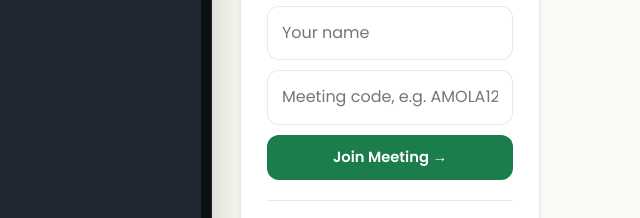
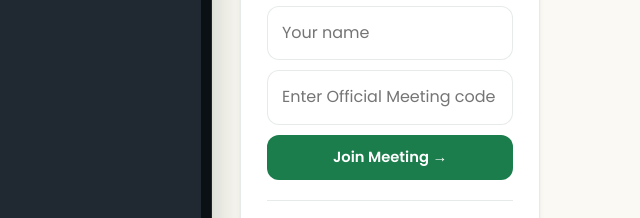
Before and after one commit to RohitAmoli/yssamola, a website: page news.html in a window 1280 px wide. Shown: the part 687-905 px from the top of the page, 640-1280 px from the left. Drawn offline with Linux system fonts and the light colour scheme.

Commit message:
Update news.html

```diff
--- a/news.html
+++ b/news.html
@@ -781,7 +781,7 @@
                 <input id="memberName" class="meeting-input" type="text"
                        placeholder="Your name" autocomplete="name" maxlength="40" required />
                 <input id="meetingCode" class="meeting-input" type="text"
-                       placeholder="Meeting code, e.g. AMOLA123" autocomplete="off"
+                       placeholder="Enter Official Meeting code" autocomplete="off"
                        autocapitalize="characters" maxlength="32" required />
                 <button class="meeting-btn meeting-btn-primary" type="submit">
                   Join Meeting →
```
